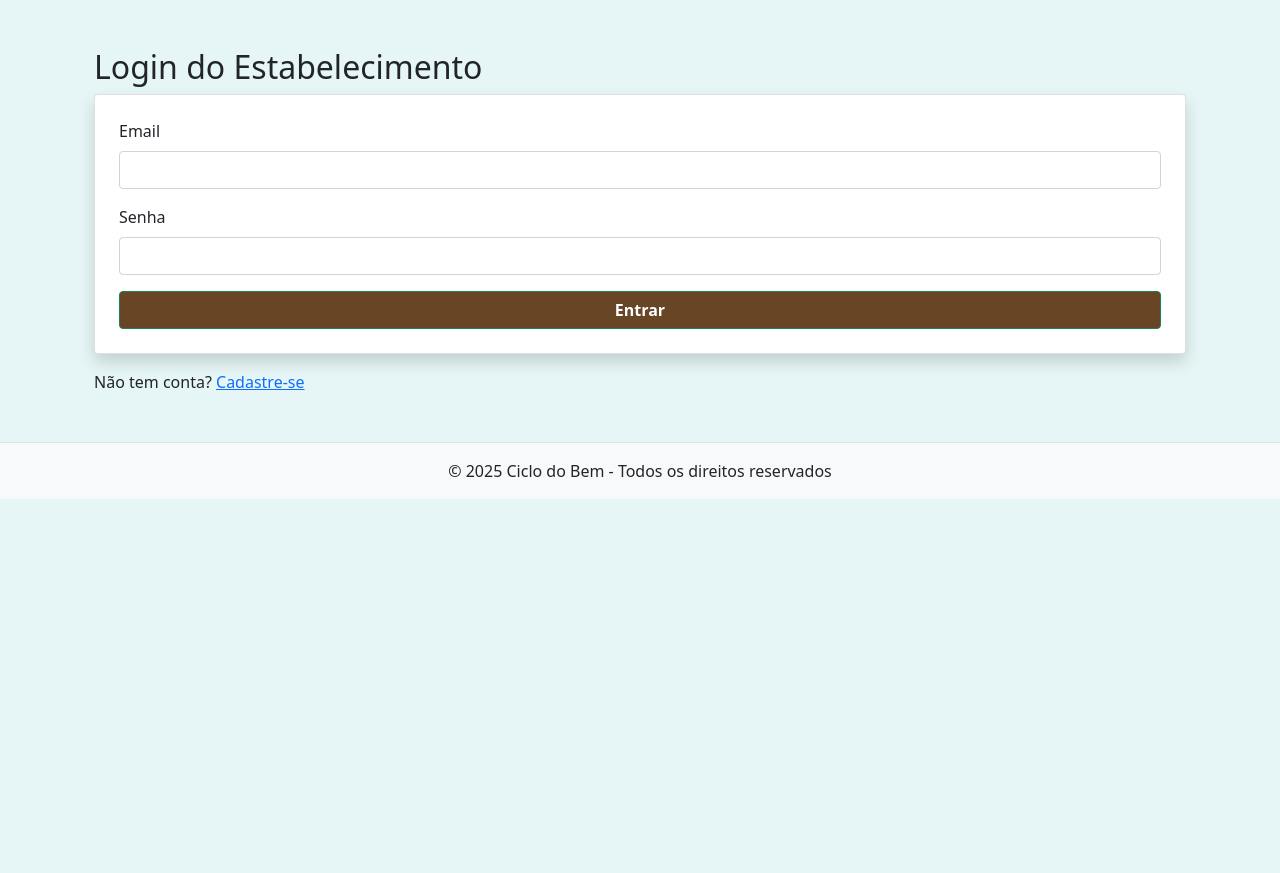
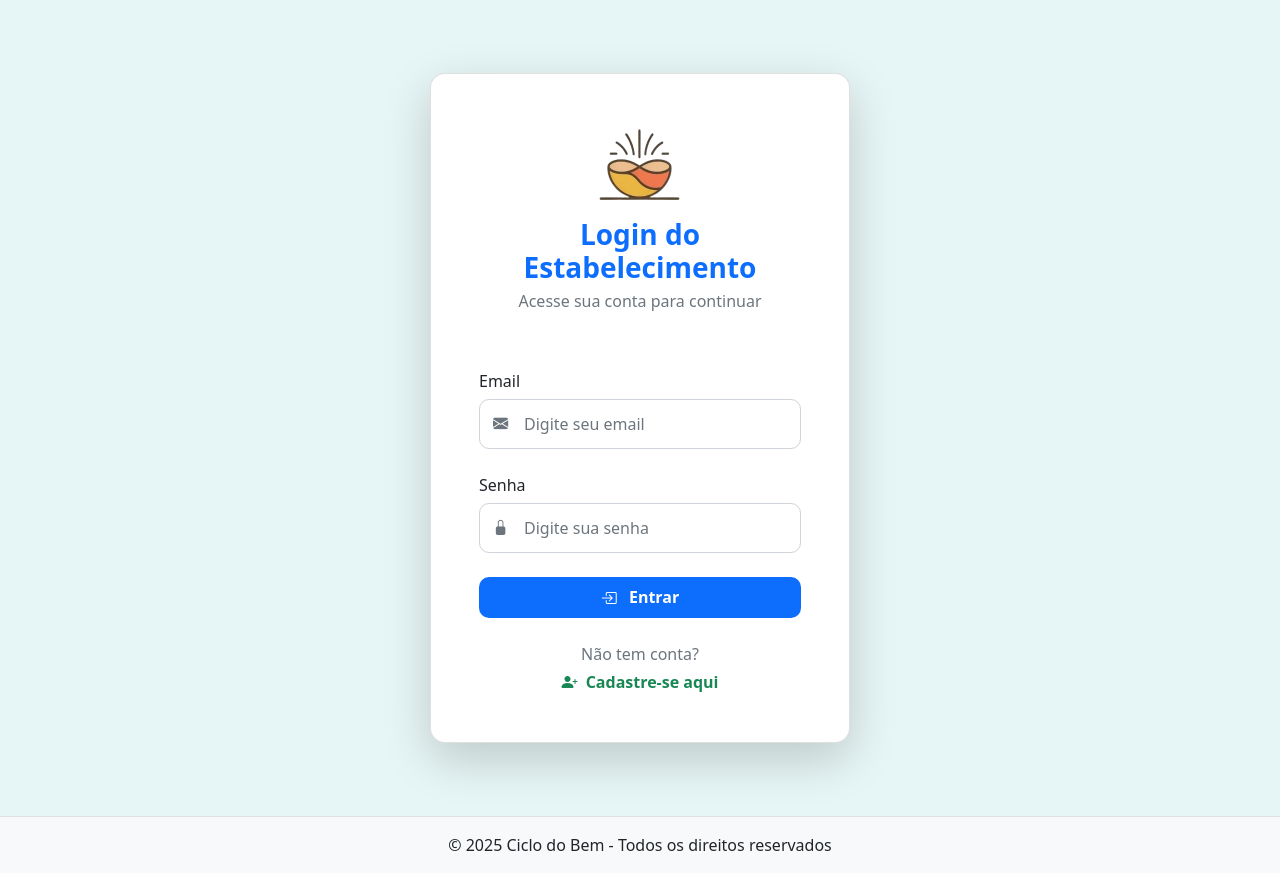
Before and after one commit to indsouza/ciclo_do_bem, a Django app: page /estabelecimentos/login/ in a window 1280 px wide. Shown: the part 74-947 px from the top of the page. Before the commit the page ends 573 px from the top, so only its background shows below. Run offline with Django 5.2, Linux system fonts and the light colour scheme.

Commit message:
alterações visuais nas telas de login

```diff
--- a/estabelecimentos/templates/login_estabelecimento.html
+++ b/estabelecimentos/templates/login_estabelecimento.html
@@ -1,29 +1,104 @@
 {% extends 'base.html' %}
+{% load static %}
 {% block content %}
-<div class="container mt-4">
-    <h2>Login do Estabelecimento</h2>
+<div class="d-flex justify-content-center align-items-center" style="min-height: 90vh;">
+  <div class="card shadow-lg p-5 w-100" style="max-width: 420px; border-radius: 15px;">
 
+    <!-- Cabeçalho -->
+    <div class="text-center mb-4">
+      <img src="{% static 'img/logo_ciclo.png' %}" alt="Logo Ciclo do Bem" width="90" class="mb-3">
+      <h3 class="fw-bold text-primary mb-1">Login do Estabelecimento</h3>
+      <p class="text-muted">Acesse sua conta para continuar</p>
+    </div>
+
+    <!-- Mensagens -->
     {% if messages %}
       {% for message in messages %}
-            <div class="alert {% if message.tags %}alert-{{ message.tags }}{% endif %}">
+        <div class="alert {% if message.tags %}alert-{{ message.tags }}{% else %}alert-info{% endif %}" role="alert">
           {{ message }}
         </div>
       {% endfor %}
     {% endif %}
 
-    <form method="POST" class="card p-4 shadow">
+    <!-- Formulário -->
+    <form method="POST" class="mt-3">
       {% csrf_token %}
-        <div class="mb-3">
-            <label for="email" class="form-label">Email</label>
-            <input type="email" name="email" class="form-control" required id="email">
+
+      <div class="mb-4 position-relative">
+        <label for="email" class="form-label fw-semibold">Email</label>
+        <i class="bi bi-envelope-fill"></i>
+        <input type="email" id="email" name="email" class="form-control" placeholder="Digite seu email" required>
       </div>
-        <div class="mb-3">
-            <label for="senha" class="form-label">Senha</label>
-            <input type="password" name="senha" class="form-control" required id="senha">
+
+      <div class="mb-4 position-relative">
+        <label for="senha" class="form-label fw-semibold">Senha</label>
+        <i class="bi bi-lock-fill"></i>
+        <input type="password" id="senha" name="senha" class="form-control" placeholder="Digite sua senha" required>
       </div>
-        <button type="submit" class="btn btn-success">Entrar</button>
+
+      <button type="submit" class="btn btn-primary w-100 fw-bold py-2">
+        <i class="bi bi-box-arrow-in-right me-2"></i> Entrar
+      </button>
     </form>
 
-    <p class="mt-3">Não tem conta? <a href="{% url 'estabelecimentos:cadastrar_estabelecimento' %}">Cadastre-se</a></p>
+    <div class="text-center mt-4">
+      <p class="text-muted mb-1">Não tem conta?</p>
+      <a href="{% url 'estabelecimentos:cadastrar_estabelecimento' %}" class="text-decoration-none fw-bold text-success">
+        <i class="bi bi-person-plus-fill me-1"></i> Cadastre-se aqui
+      </a>
     </div>
+  </div>
+</div>
+
+<!-- CSS de estilo -->
+<style>
+  .card {
+    background-color: #ffffff;
+  }
+
+  .form-label {
+    margin-bottom: 6px;
+  }
+
+  /* Ícones mais baixos dentro das caixas de input */
+  .position-relative i.bi {
+    position: absolute;
+    left: 14px;
+    top: 50%;
+    transform: translateY(15%); /* <-- abaixei os ícones */
+    color: #6c757d;
+    pointer-events: none;
+    font-size: 0.95rem;
+  }
+
+  input.form-control {
+    border-radius: 10px !important;
+    border: 1px solid #ced4da !important;
+    padding: 12px 15px 12px 44px !important;
+    font-size: 1rem;
+    transition: all 0.15s ease-in-out;
+    height: 50px;
+  }
+
+  input.form-control:focus {
+    border-color: #0d6efd !important;
+    box-shadow: 0 0 8px rgba(13,110,253,0.18) !important;
+  }
+
+  .btn-primary {
+    background-color: #0d6efd !important;
+    border: none !important;
+    border-radius: 10px !important;
+    transition: transform 0.12s ease, background-color 0.12s ease;
+  }
+
+  .btn-primary:hover {
+    transform: translateY(-2px);
+    background-color: #0b5ed7 !important;
+  }
+
+  .btn-primary i.bi {
+    vertical-align: middle;
+  }
+</style>
 {% endblock %}
```
Also changed, not shown: instituicoes/templates/login_instituicao.html (+86 -15 lines). Lines whose indentation alone changed are shown as unchanged.
